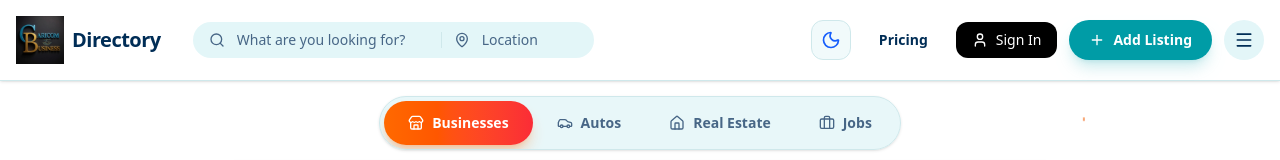
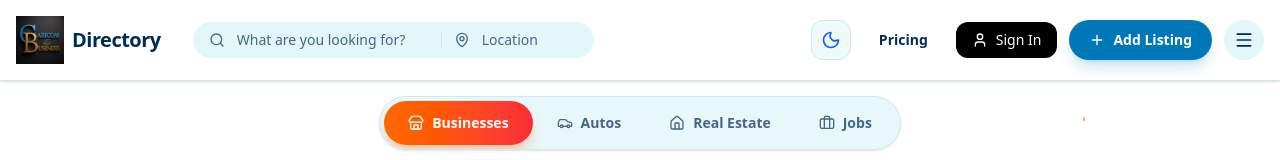
Before and after one commit to Ronz83/cb_connect_next, a Next.js app: page /search in a window 1280 px wide. Shown: the top 160 px of the page. Built offline with nearby package versions, Linux system fonts and the light colour scheme; no server answers.

Commit message:
Design Refinements: Richer Blue Palette, Textures, Rounded Logo

```diff
--- a/app/globals.css
+++ b/app/globals.css
@@ -34,8 +34,8 @@
   --card-foreground: #002D56;
   --popover: #ffffff;
   --popover-foreground: #002D56;
-  --primary: #009CA6;
-  /* Caricom Cyan */
+  --primary: #0077B6;
+  /* Richer Caribbean Blue (was #009CA6) */
   --primary-foreground: #ffffff;
   --secondary: #E3F6F8;
   /* Light Cyan Tint */
@@ -51,39 +51,50 @@
   --border: #CFE8EB;
   /* Cyan Border */
   --input: #CFE8EB;
-  --ring: #009CA6;
+  --ring: #0077B6;
   --radius: 0.75rem;
 }
 
 .dark {
   /* Dark Mode - Deep Caribbean Night */
-  --background: #00121F;
-  /* Very Deep Navy */
-  --foreground: #E3F6F8;
-  /* Light Cyan Text */
-  --card: #001B2E;
-  /* Slightly Lighter Navy */
-  --card-foreground: #E3F6F8;
-  --popover: #001B2E;
-  --popover-foreground: #E3F6F8;
+  --background: #023E8A;
+  /* Deep Blue Background */
+  --foreground: #CAF0F8;
+  --card: #002D56;
+  /* Navy Card */
+  --card-foreground: #CAF0F8;
+  --popover: #002D56;
+  --popover-foreground: #CAF0F8;
   --primary: #00B4D8;
-  /* Bright Cyan */
+  /* Bright Cyan Highlights */
   --primary-foreground: #00121F;
-  --secondary: #002D4D;
-  /* Secondary Navy */
-  --secondary-foreground: #E3F6F8;
-  --muted: #002D4D;
-  --muted-foreground: #8AB4CC;
-  /* Muted Cyan Gray */
+  --secondary: #0077B6;
+  /* Secondary Blue */
+  --secondary-foreground: #ffffff;
+  --muted: #03045E;
+  --muted-foreground: #90E0EF;
   --accent: #F9A400;
   /* Gold Pop */
   --accent-foreground: #00121F;
   --destructive: #7f1d1d;
   --destructive-foreground: #fafafa;
-  --border: #003355;
-  /* Subtle Navy Border */
-  --input: #003355;
+  --border: #0077B6;
+  --input: #0077B6;
   --ring: #F9A400;
+}
+
+/* Texture Utilities */
+.bg-texture-dots {
+  background-image: radial-gradient(#0077B6 1px, transparent 1px);
+  background-size: 20px 20px;
+  opacity: 0.05;
+}
+
+.bg-texture-grid {
+  background-size: 40px 40px;
+  background-image:
+    linear-gradient(to right, rgba(0, 119, 182, 0.05) 1px, transparent 1px),
+    linear-gradient(to bottom, rgba(0, 119, 182, 0.05) 1px, transparent 1px);
 }
 
 body {
--- a/components/CBConnectLogo.tsx
+++ b/components/CBConnectLogo.tsx
@@ -20,7 +20,7 @@ export const CBConnectLogo: React.FC<CBConnectLogoProps> = ({ size = 'default',
             alt="CB Connect Logo"
             width={s.width}
             height={s.height}
-            className="object-contain"
+            className="object-contain rounded-2xl"
             priority
         />
     );
```
